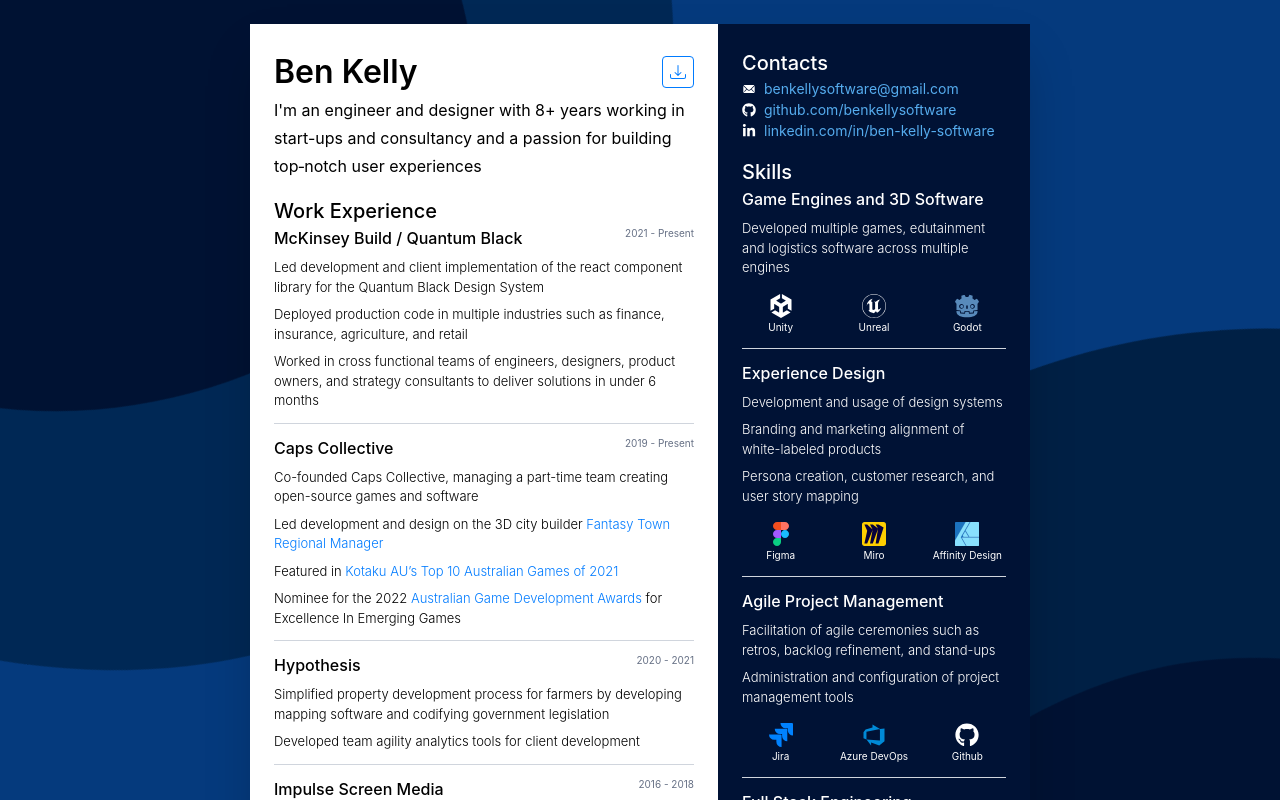
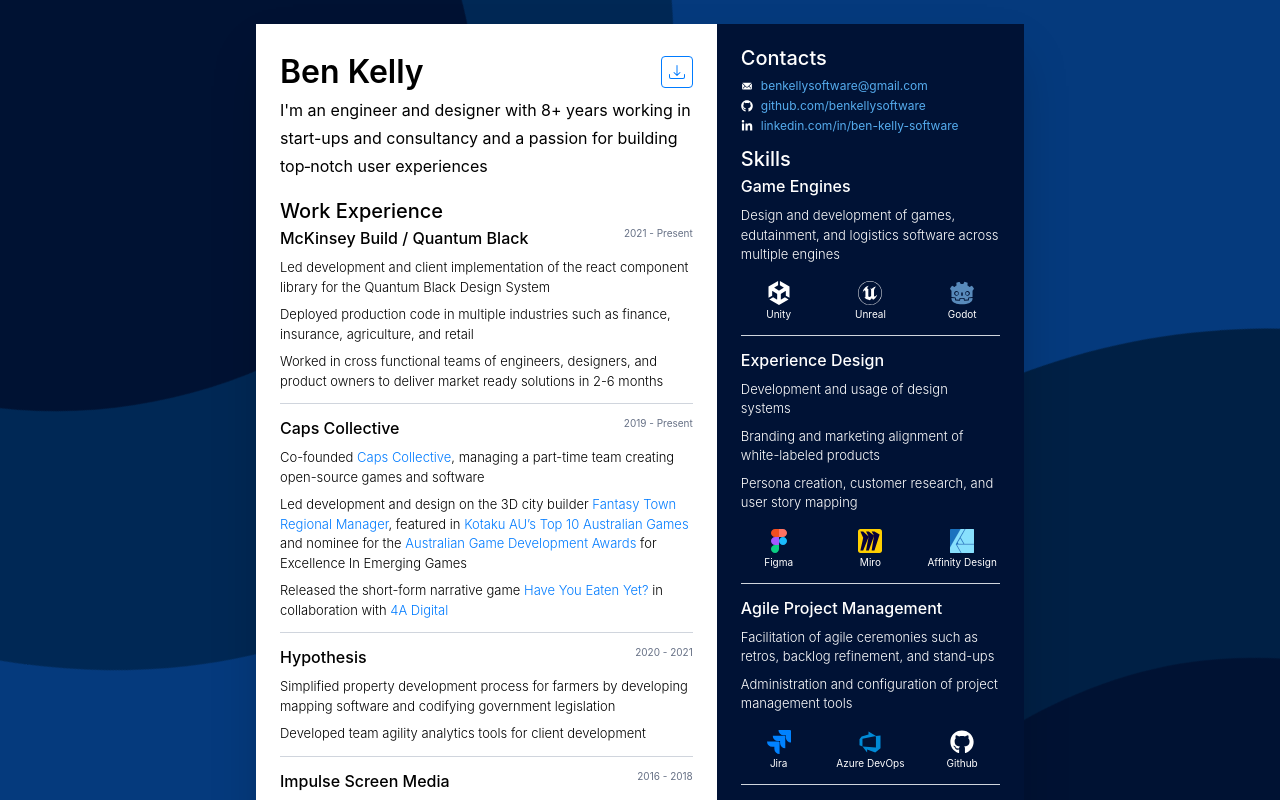
Before and after one commit to BenKellySoftware/benkellysoftware.github.io, a React (Vite) app: page / in a window 1280 px wide. Shown: the top 800 px of the page. Built offline with nearby package versions, Linux system fonts and the light colour scheme.

Commit message:
Add have you eaten yet dot point

```diff
--- a/src/app.tsx
+++ b/src/app.tsx
@@ -19,8 +19,8 @@
 
 function App() {
   const contacts = (
-    <div className="contacts">
-      <h2>Contacts</h2>
+    <div className="contacts text-sm">
+      <h2 className="mb-sm">Contacts</h2>
       <div className="gap-sm items-center hidden print:flex">
         <FaPhone/>
         <a href="tel:+61450580772">0450 580 772</a>
@@ -76,8 +76,8 @@
                   Deployed production code in multiple industries such as finance, insurance, agriculture, and retail
                 </li>
                 <li>
-                  Worked in cross functional teams of engineers, designers, product owners, and strategy consultants to
-                  deliver solutions in under 6 months
+                  Worked in cross functional teams of engineers, designers, and product owners to
+                  deliver market ready solutions in 2-6 months
                 </li>
               </ul>
               <hr/>
@@ -86,30 +86,40 @@
                 <span className="text-tertiary">2019 - Present</span>
               </div>
               <ul>
-                <li>Co-founded Caps Collective, managing a part-time team creating open-source games and software</li>
+                <li>
+                  {"Co-founded "}
+                  <a href={links.capsCollective} target="_blank">Caps Collective</a>
+                  {", managing a part-time team creating open-source games and software"}
+                </li>
                 <li>
                   {"Led development and design on the 3D city builder "}
                   <a href={links.fantasyTown} target="_blank">
                     Fantasy Town Regional Manager
                   </a>
-                </li>
-                <li>
-                  {"Featured in "}
+                  {", featured in "}
                   <a href={links.kotaku} target="_blank">
-                    Kotaku AU’s Top 10 Australian Games of 2021
+                    Kotaku AU’s Top 10 Australian Games
                   </a>
-                </li>
-                <li>
-                  {"Nominee for the 2022 "}
+                  {" and nominee for the "}
                   <a href={links.agda} target="_blank">
                     Australian Game Development Awards
                   </a>
                   {" for Excellence In Emerging Games"}
                 </li>
+                <li>
+                  {"Released the short-form narrative game "}
+                  <a href={links.hyet} target="_blank">
+                    Have You Eaten Yet?
+                  </a>
+                  {" in collaboration with "}
+                  <a href={links.hyetDigital} target="_blank">
+                    4A Digital
+                  </a>
+                </li>
               </ul>
               <hr/>
               <div className="flex justify-between flex-wrap">
-                <h3>Hypothesis</h3>
+              <h3>Hypothesis</h3>
                 <span className="text-tertiary">2020 - 2021</span>
               </div>
               <ul>
@@ -149,11 +159,11 @@
           </div>
           <div className="sidebar col-span-2 text-white p-lg">
             <div className="hidden md:block print:block">{contacts}</div>
-            <div className="skills md:mt-md print:mt-md">
+            <div className="skills md:mt-sm print:mt-sm">
               <h2>Skills</h2>
-              <h3>Game Engines and 3D Software</h3>
+              <h3>Game Engines</h3>
               <ul>
-                <li>Developed multiple games, edutainment and logistics software across multiple engines</li>
+                <li>Design and development of games, edutainment, and logistics software across multiple engines</li>
               </ul>
               <div className="grid grid-cols-3 justify-center gap-md mt-md text-xs">
                 <div className="flex flex-col items-center">
@@ -274,6 +284,8 @@
   capsCollective: "https://capscollective.com",
   agda: "https://agdas.com.au/2022-finalists-announced/",
   kotaku: "https://kotaku.com.au/2021/12/best-australian-games-2021/",
+  hyet: "https://capscollective.itch.io/have-you-eaten-yet",
+  hyetDigital: "https://4a.com.au/digital/"
 }
 
 export default App
--- a/tailwind.config.js
+++ b/tailwind.config.js
@@ -37,7 +37,7 @@
         md: "16px",
         lg: "24px",
         xl: "40px",
-        page: "780px",
+        page: "768px",
       },
       textColor: {
         primary: "#000000",
```
Also changed, not shown: 1 other file (tests, documents, lock files or other folders).
